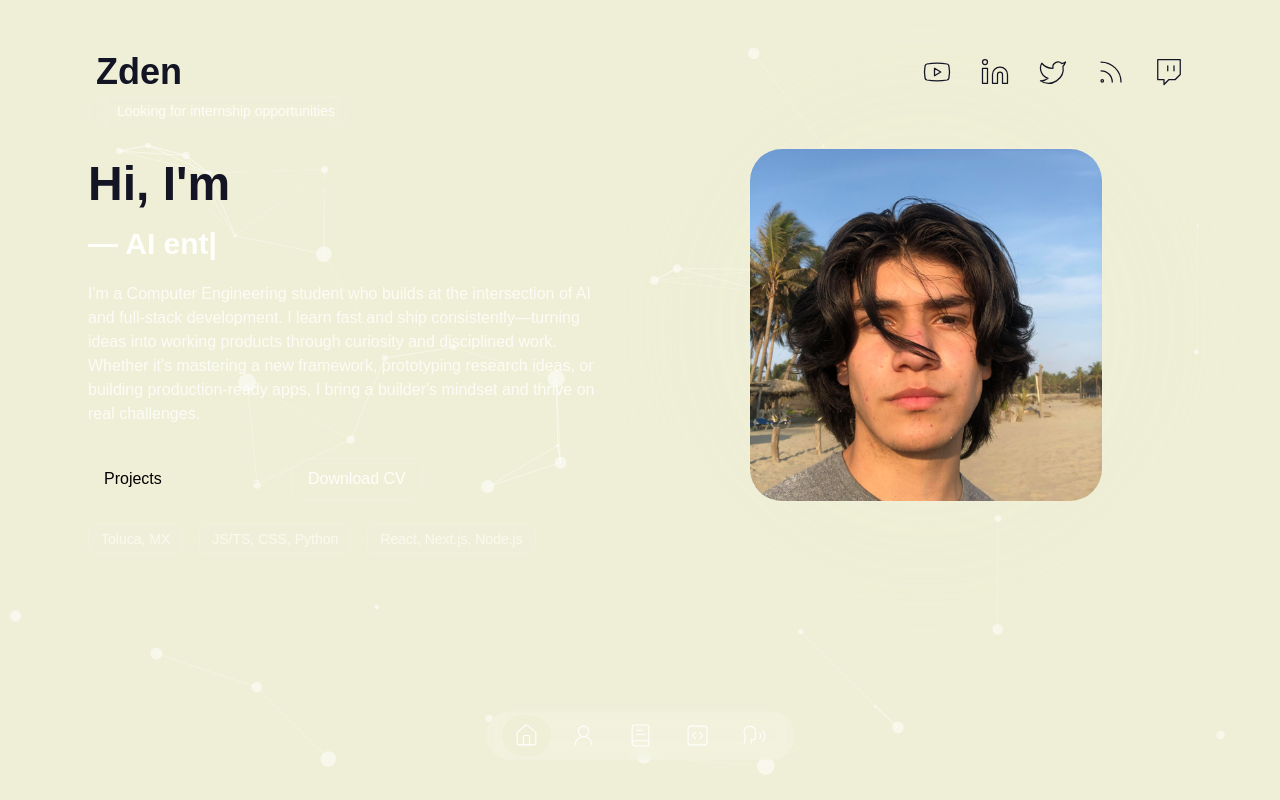
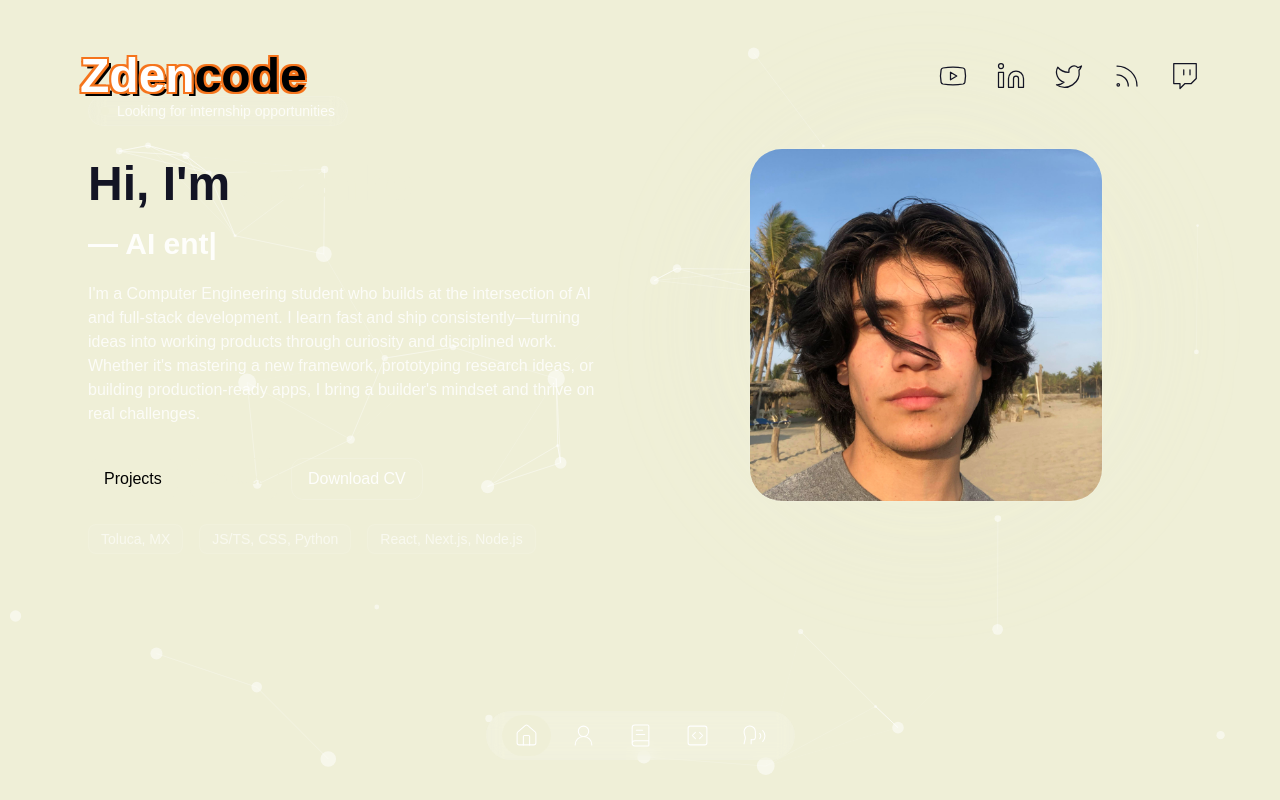
Before and after one commit to zdenc0de/portafolio, a Next.js app: page / in a window 1280 px wide. Built offline with nearby package versions, Linux system fonts and the light colour scheme.

Commit message:
Header changed, draft

```diff
--- a/components/header.tsx
+++ b/components/header.tsx
@@ -8,14 +8,38 @@ export const Header = () => {
   return (
     <MotionTransition
       position="bottom"
-      className="pointer-events-none absolute top-5 z-40 inline-block w-full md:top-10 px-20"
+      className="absolute top-5 z-40 inline-block w-full px-4 md:top-10 md:px-20"
     >
       <header className="pointer-events-auto">
-        <div className="mx-auto flex max-w-6xl justify-between px-4 md:flex">
+        <div className="container mx-auto flex max-w-6xl items-center justify-between">
           <Link href="/">
-            <h1 className="my-3 text-center text-4xl font-bold md:text-left">
-              Zden<span className="text-secondary">code</span>
+
+            <h1
+              className="my-3 text-6xl font-bold md:text-5xl transition-all duration-300 hover:scale-110 hover:rotate-[-2deg]"
+              // Apply the custom font via the CSS variable we created
+              style={{ fontFamily: 'var(--font-luckiest-guy)' }}
+            >
+              <span
+                className="text-white"
+                // This is the trick: we use multiple text shadows to create a stroke and a drop shadow
+                style={{
+                  textShadow:
+                    '2px 2px 0px #F5741C, -2px -2px 0px #F5741C, 2px -2px 0px #F5741C, -2px 2px 0px #F5741C, 4px 4px 0px #000'
+                }}
+              >
+                Zden
+              </span>
+              <span
+                className="text-black"
+                style={{
+                  textShadow:
+                    '2px 2px 0px #F5741C, -2px -2px 0px #F5741C, 2px -2px 0px #F5741C, -2px 2px 0px #F5741C, 0 0 0px #000'
+                }}
+              >
+                code
+              </span>
             </h1>
+
           </Link>
 
           <div className="flex items-center justify-center gap-7">
```
